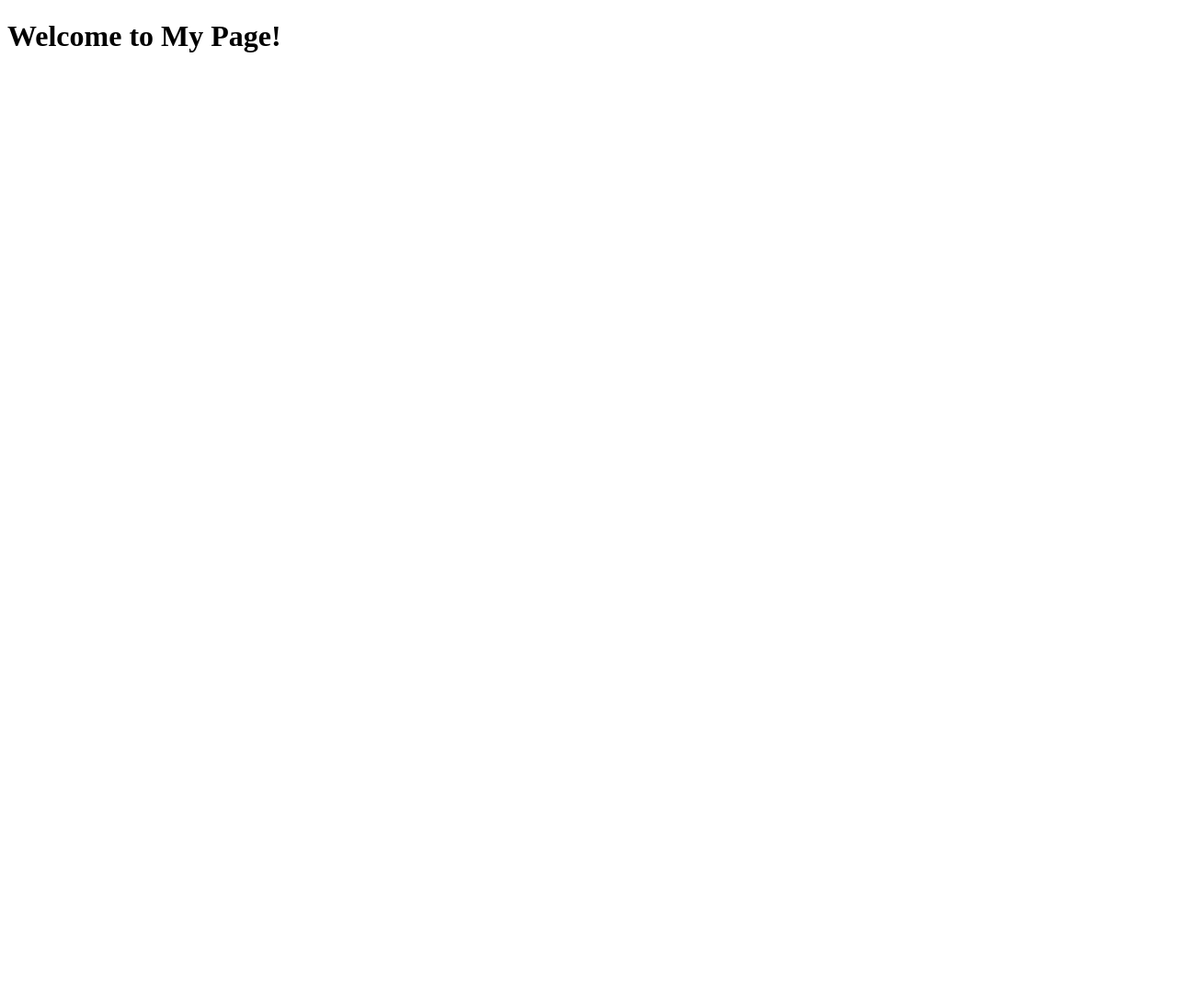
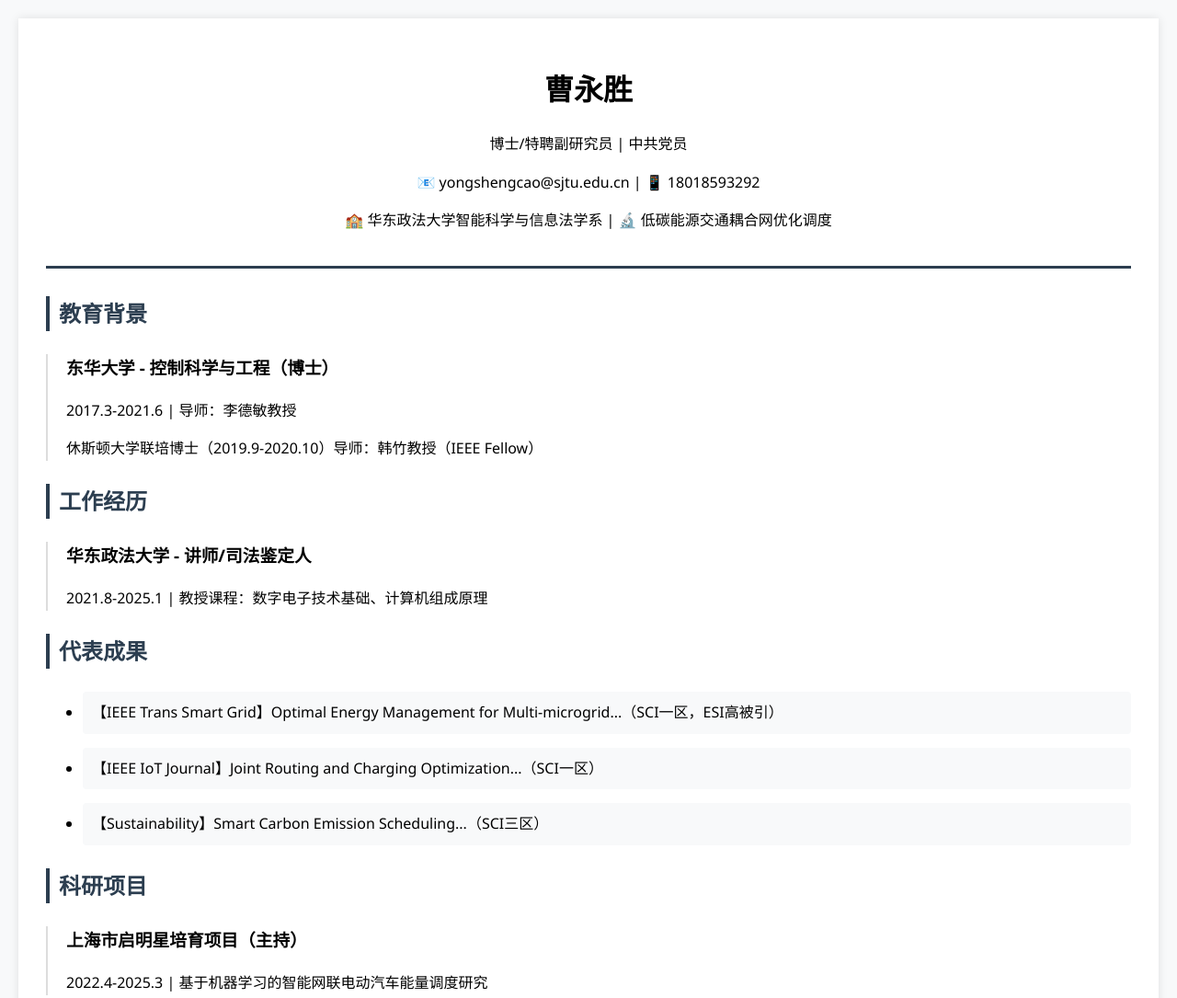
Before and after one commit to CaoYongshengcys/CaoYongshengcys.github.io, a plain HTML site: page index.html in a window 1280 px wide. Shown: the top 1085 px of the page at 92% size. Before the commit the page ends 800 px from the top, so only its background shows below. Drawn offline with Linux system fonts and the light colour scheme.

Commit message:
Update index.html

```diff
--- a/index.html
+++ b/index.html
@@ -1,9 +1,103 @@
 <!DOCTYPE html>
-<html>
+<html lang="zh-CN">
 <head>
-    <title>My GitHub Page</title>
+    <meta charset="UTF-8">
+    <meta name="viewport" content="width=device-width, initial-scale=1.0">
+    <title>曹永胜 - 个人简历</title>
+    <style>
+        :root {
+            --primary-color: #2c3e50;
+            --secondary-color: #34495e;
+        }
+        body {
+            font-family: 'Segoe UI', Arial, sans-serif;
+            line-height: 1.6;
+            margin: 0;
+            padding: 20px;
+            background: #f8f9fa;
+        }
+        .container {
+            max-width: 1200px;
+            margin: 0 auto;
+            background: white;
+            padding: 30px;
+            box-shadow: 0 0 10px rgba(0,0,0,0.1);
+        }
+        .header {
+            text-align: center;
+            border-bottom: 3px solid var(--primary-color);
+            padding-bottom: 20px;
+            margin-bottom: 30px;
+        }
+        .section-title {
+            color: var(--primary-color);
+            border-left: 4px solid var(--primary-color);
+            padding-left: 10px;
+            margin: 25px 0;
+        }
+        .timeline-item {
+            margin: 20px 0;
+            padding-left: 20px;
+            border-left: 2px solid #ddd;
+        }
+        .publication-list li {
+            margin-bottom: 15px;
+            padding: 10px;
+            background: #f8f9fa;
+            border-radius: 4px;
+        }
+        @media (max-width: 768px) {
+            .container {
+                padding: 15px;
+            }
+        }
+    </style>
 </head>
 <body>
-    <h1>Welcome to My Page!</h1>
+    <div class="container">
+        <div class="header">
+            <h1>曹永胜</h1>
+            <p>博士/特聘副研究员 | 中共党员</p>
+            <div class="contact-info">
+                <p>📧 yongshengcao@sjtu.edu.cn | 📱 18018593292</p>
+                <p>🏫 华东政法大学智能科学与信息法学系 | 🔬 低碳能源交通耦合网优化调度</p>
+            </div>
+        </div>
+
+        <!-- 教育背景 -->
+        <h2 class="section-title">教育背景</h2>
+        <div class="timeline-item">
+            <h3>东华大学 - 控制科学与工程（博士）</h3>
+            <p>2017.3-2021.6 | 导师：李德敏教授</p>
+            <p>休斯顿大学联培博士（2019.9-2020.10）导师：韩竹教授（IEEE Fellow）</p>
+        </div>
+
+        <!-- 工作经历 -->
+        <h2 class="section-title">工作经历</h2>
+        <div class="timeline-item">
+            <h3>华东政法大学 - 讲师/司法鉴定人</h3>
+            <p>2021.8-2025.1 | 教授课程：数字电子技术基础、计算机组成原理</p>
+        </div>
+
+        <!-- 代表论文 -->
+        <h2 class="section-title">代表成果</h2>
+        <ul class="publication-list">
+            <li>【IEEE Trans Smart Grid】Optimal Energy Management for Multi-microgrid...（SCI一区，ESI高被引）</li>
+            <li>【IEEE IoT Journal】Joint Routing and Charging Optimization...（SCI一区）</li>
+            <li>【Sustainability】Smart Carbon Emission Scheduling...（SCI三区）</li>
+        </ul>
+
+        <!-- 科研项目 -->
+        <h2 class="section-title">科研项目</h2>
+        <div class="timeline-item">
+            <h3>上海市启明星培育项目（主持）</h3>
+            <p>2022.4-2025.3 | 基于机器学习的智能网联电动汽车能量调度研究</p>
+        </div>
+
+        <!-- 页脚 -->
+        <footer style="margin-top: 40px; text-align: center; color: #666;">
+            <p>© 2024 曹永胜 | 最后更新：2024年6月</p>
+        </footer>
+    </div>
 </body>
 </html>
```
